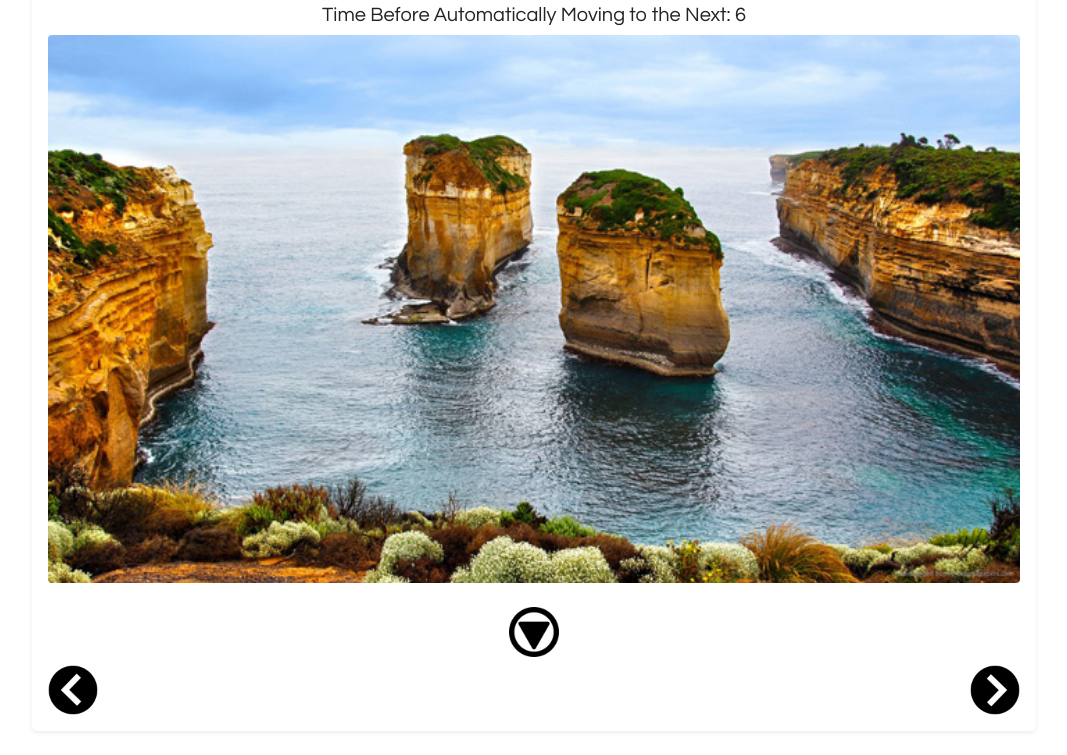
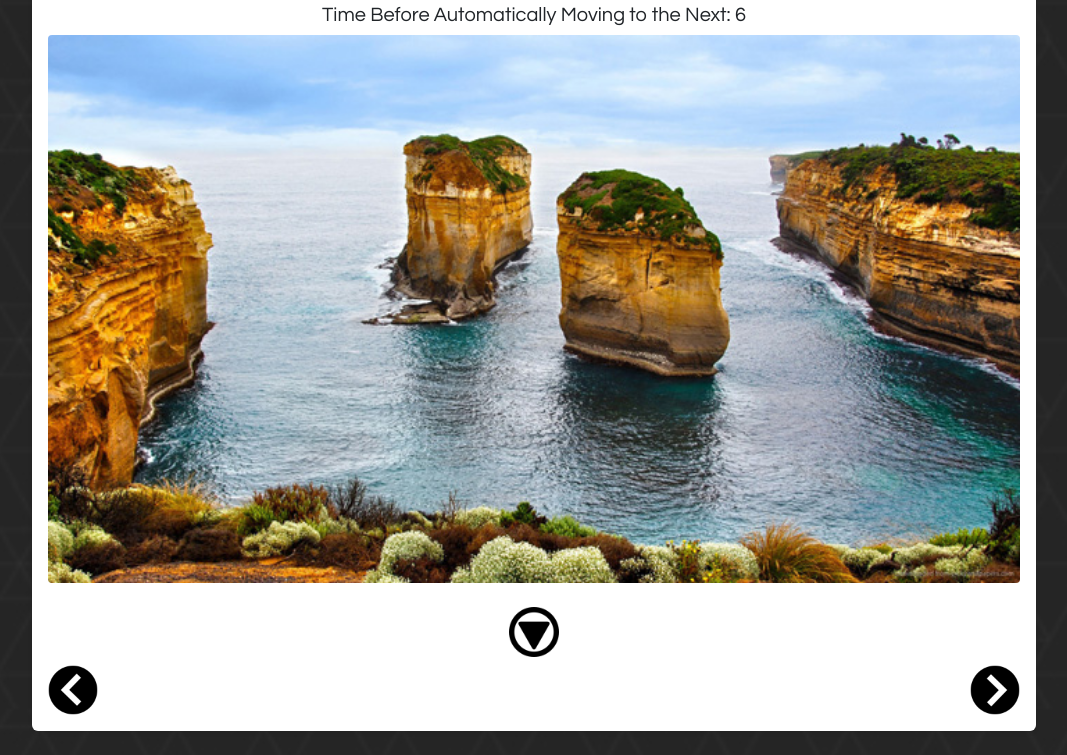
Before and after one commit to J-Groesbeck/jquery-img-gallery, a plain HTML site: page index.html in a window 1280 px wide. Shown: the part 91-846 px from the top of the page, without its empty margins (106-1173 px from the left). Drawn offline with nearby package versions, Linux system fonts and the light colour scheme; the site is published under a folder, as on GitHub Pages, so addresses that start at the root find nothing.

Commit message:
istg if github adds ../ into the css again imma lose it. still don't know why the github page is rendering differently than the live server tho

```diff
--- a/style.css
+++ b/style.css
@@ -1,7 +1,7 @@
 body {
     overflow-x: hidden;
     font-family: 'Century Gothic', sans-serif;
-    background-image: url('/img/geometry.jpg');
+    background-image: url('img/geometry.jpg');
     background-size: cover;
     background-attachment: fixed;
 }
```
